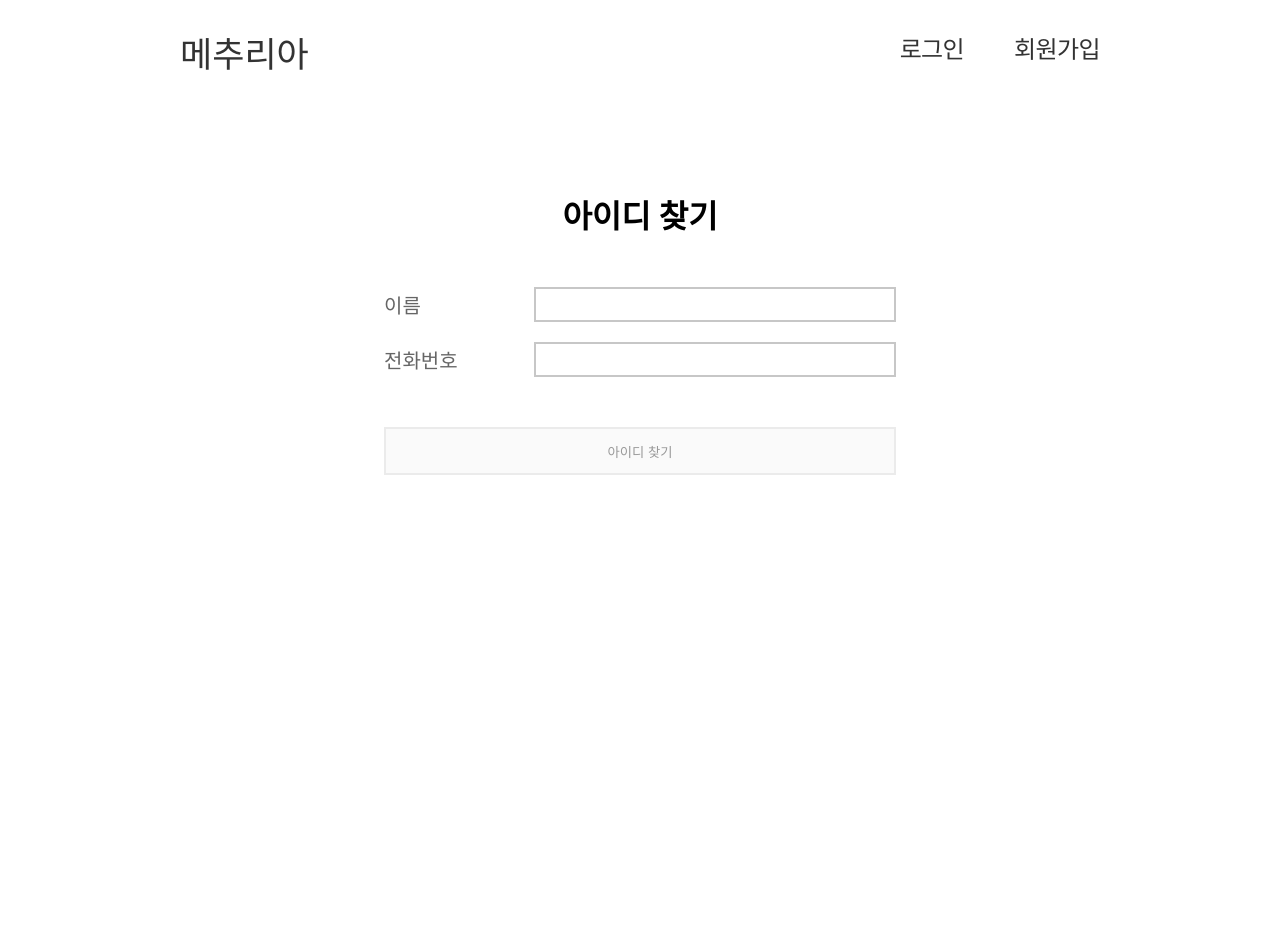
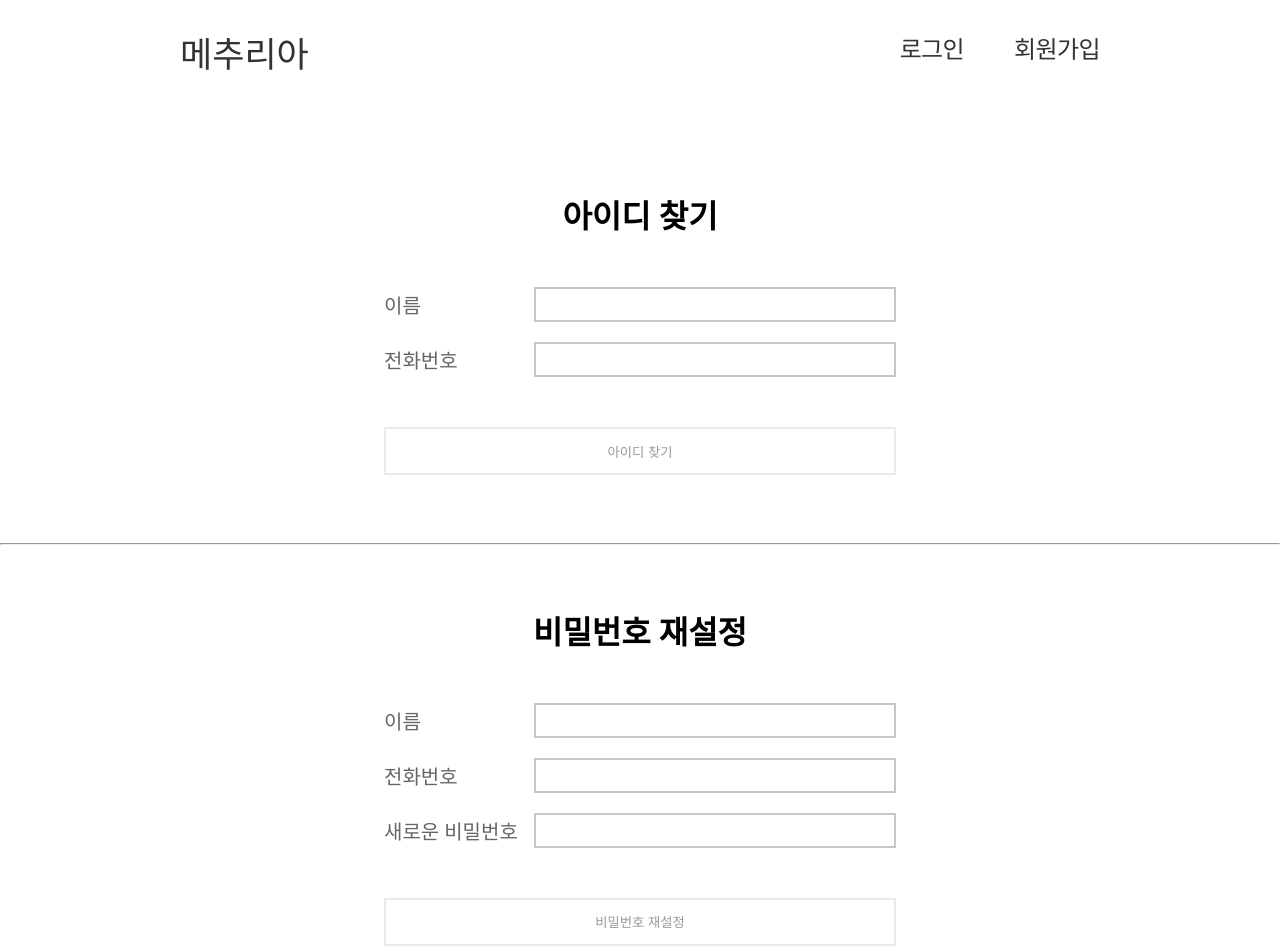
Before and after one commit to quailss/Mechulia-Front, a React (Create React App) app: page /findAccount in a window 1280 px wide. Shown: the top 952 px of the page. Before the commit the page ends 800 px from the top, so only its background shows below. Built offline with nearby package versions, Linux system fonts and the light colour scheme; no server answers; a web font is replaced by a local one.

Commit message:
[FEAT]비밀번호 재설정(백엔드 연동 x)

```diff
--- a/src/findAccount.tsx
+++ b/src/findAccount.tsx
@@ -5,6 +5,7 @@ import "./styles/findAccount.css";
 import PopUp from './components/popup';
 
 const FindAccount:React.FC = () => {
+    //아이디 찾기
     const [username, setUsername] = useState('');
     const [userphone, setUserphone] = useState('');
     //서버에서 받은 이메일
@@ -12,8 +13,16 @@ const FindAccount:React.FC = () => {
     const [errorMessage, setErrorMessage] = useState('');
     const [isModalOpen, setIsModalOpen] = useState(false);
 
-    //두 입력값이 모두 채워졌는지 확인
+    //비밀번호 재설정
+    const [user_name, setUser_name] = useState('');
+    const [user_phone, setUser_phone] = useState('');
+    const [resetpassword, setResetpassword] = useState('');
+
+    //두 입력값이 모두 채워졌는지 확인(아이디 찾기)
     const isFormValid = username && userphone;
+
+    //입력값이 모두 채워졌는지 확인(비밀번호 재설정)
+    const isPasswordValid = user_name && user_phone && resetpassword;
 
     //아이디 찾기
     const handleFindId = async () => {
@@ -51,7 +60,9 @@ const FindAccount:React.FC = () => {
           setEmail('');
           setIsModalOpen(true);
         }
-      };
+    };
+
+    //비밀번호 재설정
 
     return(
         <div>
@@ -76,6 +87,28 @@ const FindAccount:React.FC = () => {
                     )}
                 </PopUp>
             </div>
+
+            <hr className="id-password-divider"></hr>
+
+            <div className="reset-password-container">
+                <h1>비밀번호 재설정</h1>
+                <div>
+                    <label className="text-font">이름 </label>
+                    <input type="text" id="username" name="username" className="search-id" value={user_name} onChange={(e) => setUser_name(e.target.value)} required />
+                </div>
+                <div>
+                    <label className="text-font">전화번호 </label>
+                    <input type="phone" id="userphone" name="userphone" className="search-phone" value={user_phone} onChange={(e) => setUser_phone(e.target.value)} required />
+                </div>
+                <div>
+                    <label className="text-font">새로운 비밀번호 </label>
+                    <input type="password" id="password" name="password" className="reset-password" value={resetpassword} onChange={(e) => setResetpassword(e.target.value)} required />
+                </div>
+
+                <button className={`reset-password-button ${isPasswordValid ? 'active' : ''}`}>비밀번호 재설정</button>
+            </div>
+
+            <footer className="footer"></footer>
         </div>
     );
 };
--- a/src/styles/findAccount.css
+++ b/src/styles/findAccount.css
@@ -25,27 +25,52 @@
     color: #666666;
 }
 
-.search-id, .search-phone {
+.search-id, .search-phone, .reset-password {
     flex-grow: 1;
     padding: 8px;
     border: 2px solid #c7c7c7;
 }
 
-.find-id-button{
+.find-id-button, .reset-password-button{
     width: 100%;
     height: 48px;
     border: 2px solid #EBEBEB;
     margin-top: 30px;
     color: #999999;
     cursor: not-allowed;
+    background-color: white;
 }
 
-.find-id-button.active {
-    background-color: #2D2D2D; /* 활성화 상태 배경 색상 */
-    color: white; /* 활성화 상태 글자 색상 */
+.find-id-button.active, .reset-password-button.active {
+    background-color: #2D2D2D;
+    color: white;
     cursor: pointer;
 }
 
-.find-id-button:disabled {
+.find-id-button:disabled, .reset-password-button:disabled {
 cursor: not-allowed;
 }
+
+.id-password-divider{
+    position: relative;
+    top: 110px;
+}
+
+/*비밀번호 재설정*/
+.reset-password-container{
+    position: relative;
+    top: 150px;
+    width: 40vw;
+    margin: 0 auto;
+    text-align: center;
+}
+
+.reset-password-container div {
+    display: flex;
+    align-items: center;
+    margin-bottom: 20px;
+}
+
+.reset-password-container h1 {
+    margin-bottom: 50px;
+}
```
